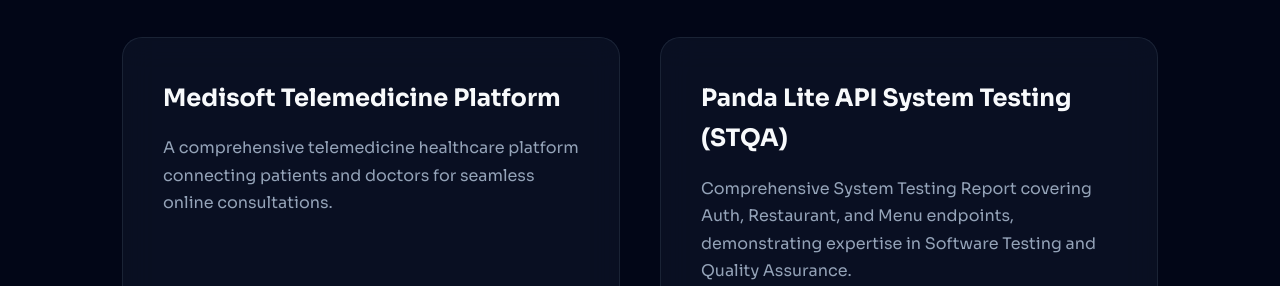
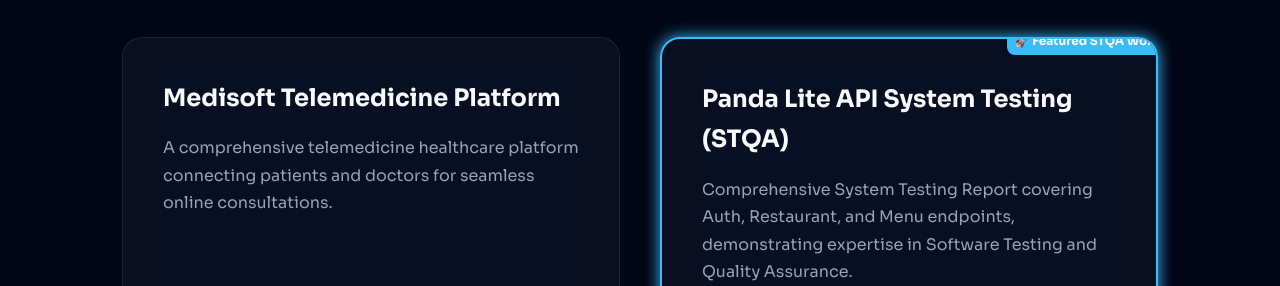
Before and after one commit to Yildirim28/MyPortfolio, a plain HTML site: page index.html in a window 1280 px wide. Shown: the part 2647-2933 px from the top of the page. Drawn offline with Linux system fonts and the light colour scheme.

Commit message:
Add STQA highlight and new projects to portfolio

```diff
--- a/index.html
+++ b/index.html
@@ -480,14 +480,34 @@
             transition: opacity 0.3s ease;
         }
 
+
         .project-card:hover {
             transform: translateY(-8px);
             box-shadow: 0 20px 40px rgba(0, 0, 0, 0.08);
             border-color: var(--accent-glow);
+            /* Highlight for STQA projects */
         }
 
         .project-card:hover::before {
             opacity: 1;
+        }
+
+        /* Highlight styles */
+        .highlight-card {
+          position: relative;
+          border: 2px solid var(--accent);
+          box-shadow: 0 0 15px var(--accent);
+        }
+        .highlight-badge {
+          position: absolute;
+          top: -12px;
+          right: -12px;
+          background: var(--accent);
+          color: #fff;
+          padding: 4px 8px;
+          border-radius: 8px;
+          font-size: 0.75rem;
+          font-weight: bold;
         }
 
         .project-card h3 {
@@ -768,6 +788,7 @@
                 <button class="filter-btn" data-filter="Web">Web</button>
                 <button class="filter-btn" data-filter="Fullstack">Fullstack</button>
                 <button class="filter-btn" data-filter="Data">Data</button>
+                <button class="filter-btn" data-filter="STQA">STQA</button>
             </div>
             <div class="projects-grid" id="projects-grid">
                 <!-- Dynamically populated -->
@@ -908,13 +929,14 @@
 
             projects.forEach((project, index) => {
                 const card = document.createElement('div');
-                card.className = 'project-card fade-in';
+                card.className = `project-card fade-in${project.highlight ? ' highlight-card' : ''}`;
                 card.style.transitionDelay = `${index * 0.1}s`;
 
                 const tagsHtml = project.tags.map(tag => `<span class="project-tag">${tag}</span>`).join('');
                 const urlHtml = project.url ? `<a href="${project.url}" target="_blank" class="project-link">View Project <i class="fa-solid fa-arrow-right"></i></a>` : '';
 
                 card.innerHTML = `
+                    ${project.highlight ? '<div class="highlight-badge">🚀 Featured STQA Work</div>' : ''}
                     <h3>${project.title}</h3>
                     <p>${project.description}</p>
                     <div class="project-tags">
```
